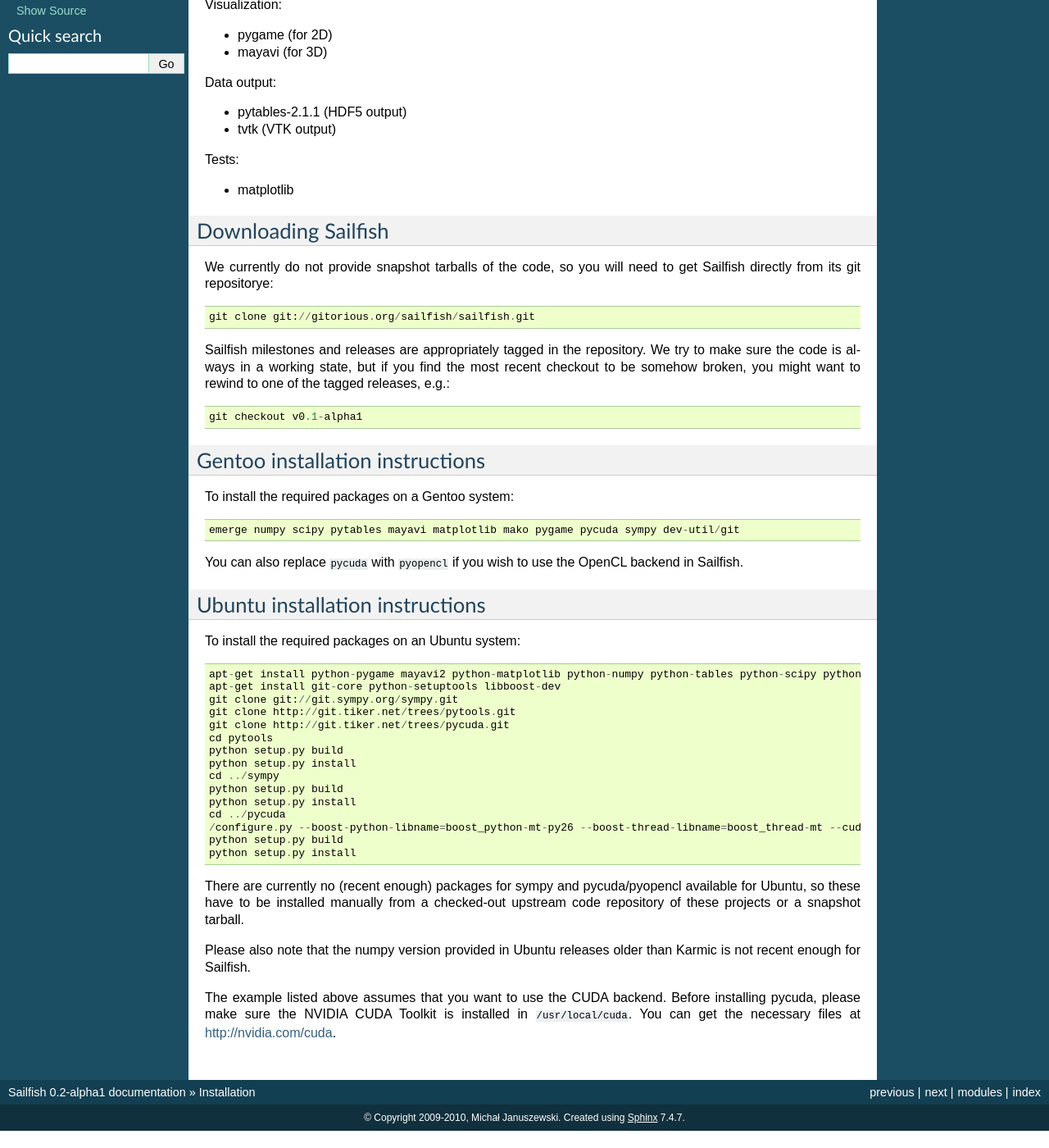
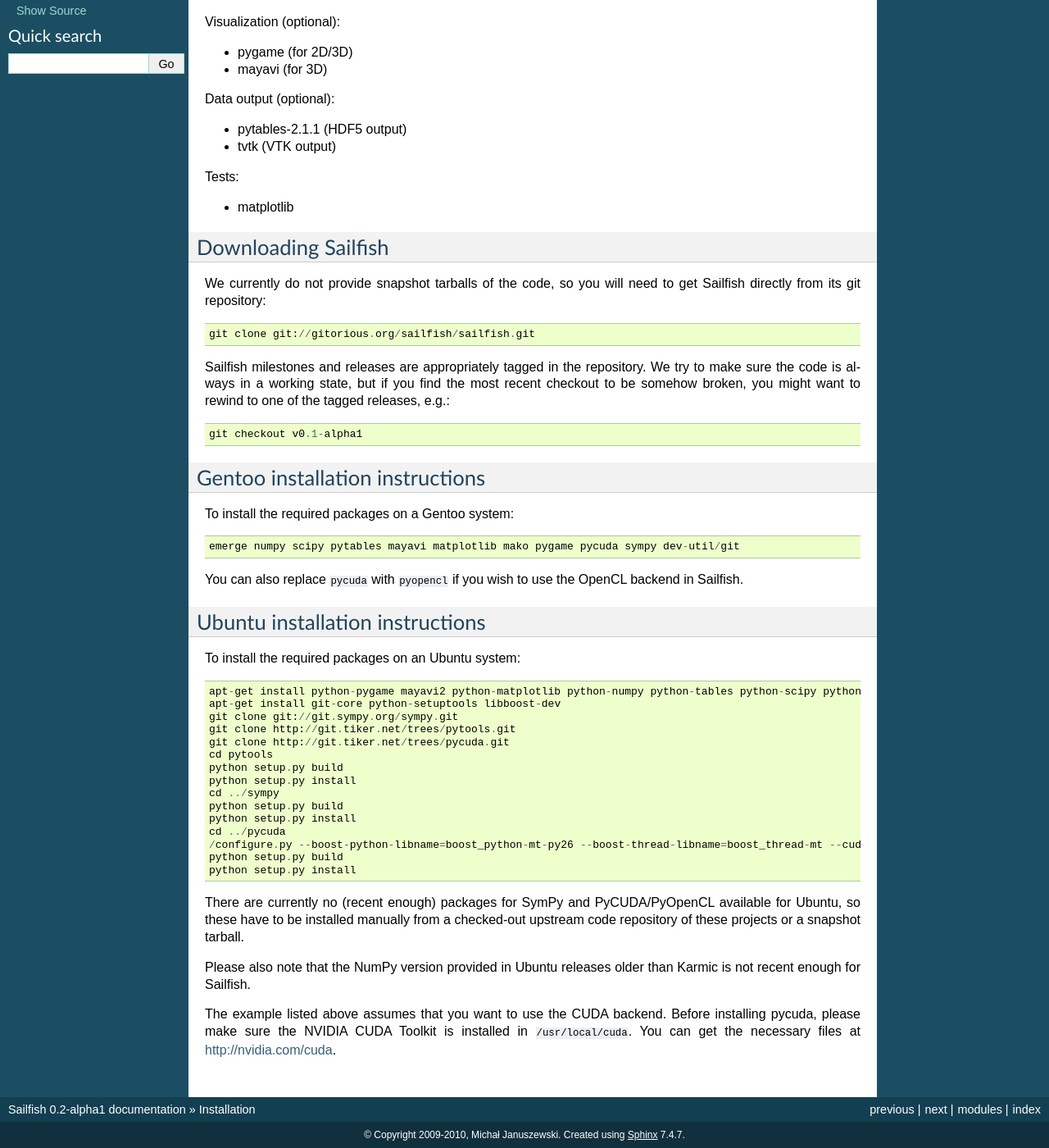
Before and after one commit to sailfish-team/sailfish, a Sphinx documentation site: the page built from doc/installation.rst, in a window 1280 px wide and 1400 px high, scrolled down 331 px. Shown: the whole window at 82% size. Built offline with Sphinx 7.4.7, drawn with Linux system fonts in a browser that asks for light colours; formulas are drawn with MathJax 3; before the commit the page ends 1710 px from its top, so only the background shows below that; some of the changed text lies outside the part shown.

Commit message:
Minor style and typo fixes in installation.rst.

```diff
--- a/doc/installation.rst
+++ b/doc/installation.rst
@@ -15,12 +15,12 @@
   * pycuda-0.92 (with the NVIDIA drivers and NVIDIA CUDA Toolkit)
   * pypencl (with any OpenCL implementation)
 
-Visualization:
+Visualization (optional):
 
-* pygame (for 2D)
+* pygame (for 2D/3D)
 * mayavi (for 3D)
 
-Data output:
+Data output (optional):
 
 * pytables-2.1.1 (HDF5 output)
 * tvtk (VTK output)
@@ -33,7 +33,7 @@
 --------------------
 
 We currently do not provide snapshot tarballs of the code, so you will need to get Sailfish
-directly from its git repositorye::
+directly from its git repository::
 
   git clone git://gitorious.org/sailfish/sailfish.git
 
@@ -74,11 +74,11 @@
   python setup.py build
   python setup.py install
 
-There are currently no (recent enough) packages for sympy and pycuda/pyopencl available for
+There are currently no (recent enough) packages for SymPy and PyCUDA/PyOpenCL available for
 Ubuntu, so these have to be installed manually from a checked-out upstream code repository of
 these projects or a snapshot tarball.
 
-Please also note that the numpy version provided in Ubuntu releases older than Karmic is not
+Please also note that the NumPy version provided in Ubuntu releases older than Karmic is not
 recent enough for Sailfish.
 
 The example listed above assumes that you want to use the CUDA backend.  Before installing pycuda,
```
Also changed, not shown: other parts of doc/installation.rst (+1 -1 lines).
